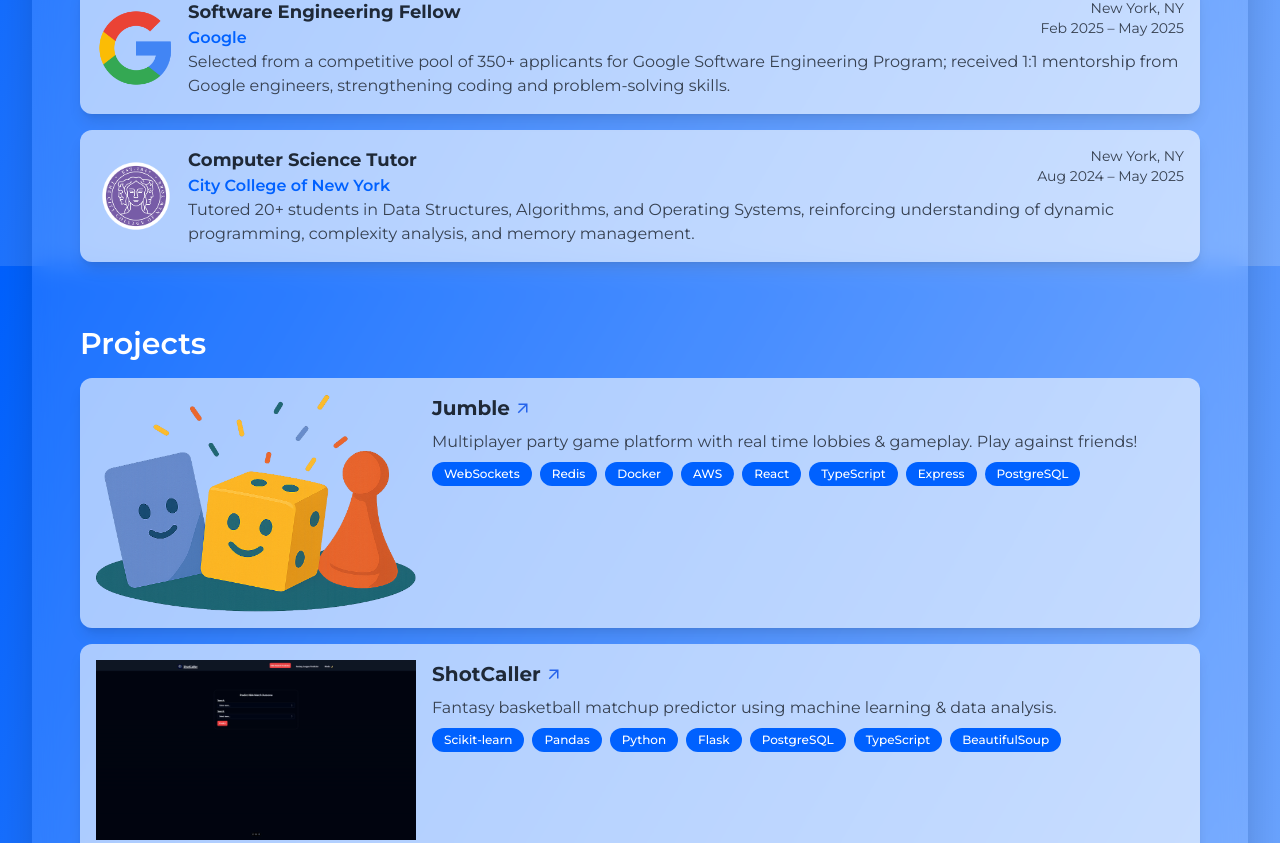
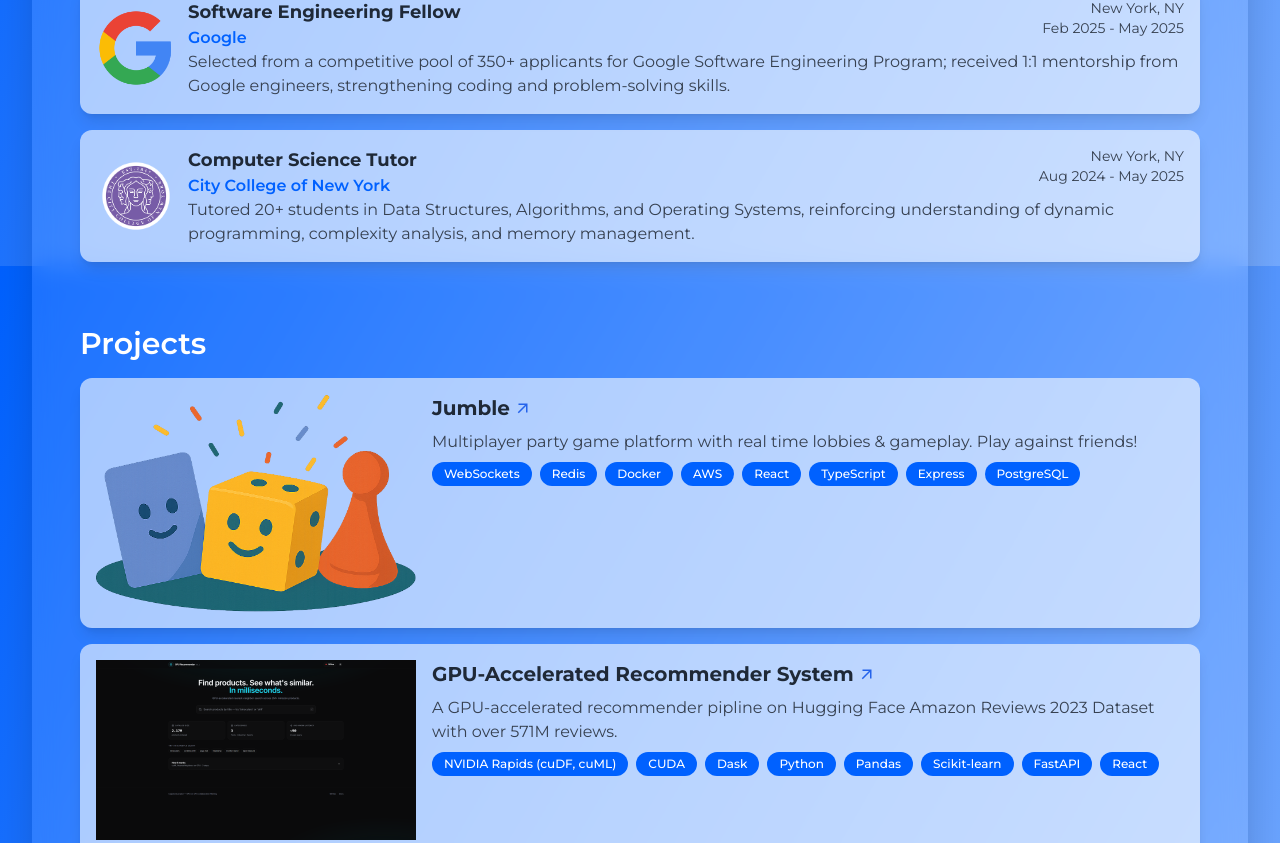
Before and after one commit to Aziiimm/Azim_Portfolio, a React (Create React App) app: page / in a window 1280 px wide. Shown: the part 1334-2177 px from the top of the page. Built offline with nearby package versions, Linux system fonts and the light colour scheme.

Commit message:
updated projects

```diff
--- a/src/components/experience.jsx
+++ b/src/components/experience.jsx
@@ -32,7 +32,7 @@ function Experience() {
       title: "Software Engineering Fellow",
       company: "Google",
       location: "New York, NY",
-      duration: "Feb 2025 – May 2025",
+      duration: "Feb 2025 - May 2025",
       description:
         "Selected from a competitive pool of 350+ applicants for Google Software Engineering Program; received 1:1 mentorship from Google engineers, strengthening coding and problem-solving skills.",
     },
@@ -42,7 +42,7 @@ function Experience() {
       title: "Computer Science Tutor",
       company: "City College of New York",
       location: "New York, NY",
-      duration: "Aug 2024 – May 2025",
+      duration: "Aug 2024 - May 2025",
       description:
         "Tutored 20+ students in Data Structures, Algorithms, and Operating Systems, reinforcing understanding of dynamic programming, complexity analysis, and memory management.",
     },
--- a/src/components/projects.jsx
+++ b/src/components/projects.jsx
@@ -6,6 +6,7 @@ import encrypter from "../assets/projects/encrypter.gif";
 import quickbid from "../assets/projects/quickbid.gif";
 import jumble from "../assets/projects/jumble_banner.png";
 import cosmiccare from "../assets/projects/cosmiccare.gif";
+import capstone from "../assets/projects/capstone.png";
 import { MdOutlineArrowOutward } from "react-icons/md";
 
 const projectData = [
@@ -25,6 +26,24 @@ const projectData = [
       "TypeScript",
       "Express",
       "PostgreSQL",
+    ],
+  },
+  {
+    img: capstone,
+    alt: "GPU-Accelerated Recommender System",
+    title: "GPU-Accelerated Recommender System",
+    description:
+      "A GPU-accelerated recommender pipline on Hugging Face Amazon Reviews 2023 Dataset with over 571M reviews.",
+    link: "https://github.com/Aziiimm/capstone",
+    techStack: [
+      "NVIDIA Rapids (cuDF, cuML)",
+      "CUDA",
+      "Dask",
+      "Python",
+      "Pandas",
+      "Scikit-learn",
+      "FastAPI",
+      "React",
     ],
   },
   {
```
Also changed, not shown: src/assets/projects/capstone.png (added).
